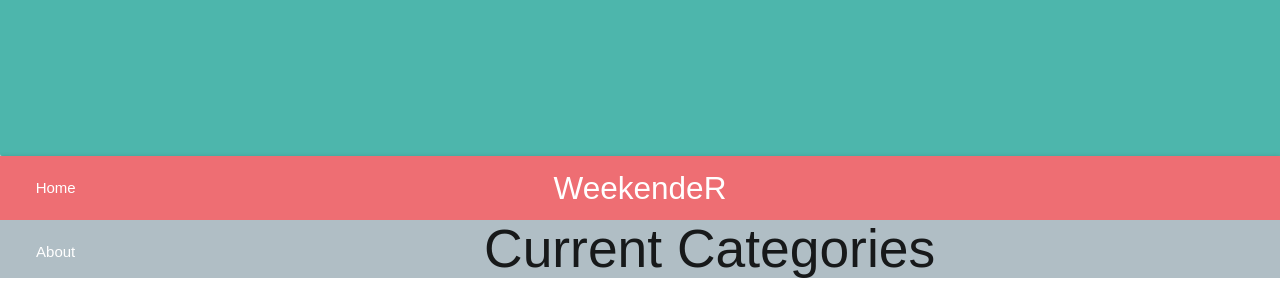
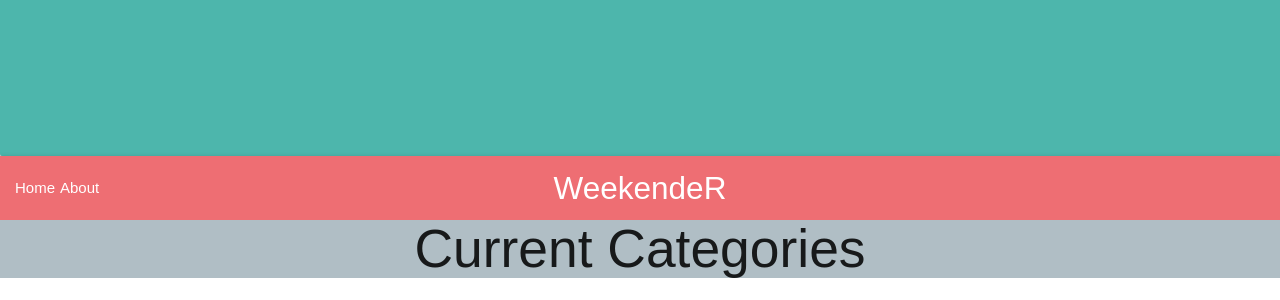
Before and after one commit to Carlysej89/weekendR, a website: page src/index.html in a window 1280 px wide. Shown: the part 2765-3065 px from the top of the page. Drawn offline with nearby package versions, Linux system fonts and the light colour scheme; some packages are replaced by stand-ins of ours; files that its build step writes are made by us from their sources; no server answers.

Commit message:
trying something

```diff
--- a/src/sass/homepage.scss
+++ b/src/sass/homepage.scss
@@ -7,8 +7,10 @@
 body{
   text-align: center;
 }
+header{
+  text-align: center;
+}
 .card-panel {
-  text-align: center;
   padding: 80%;
   margin-bottom: inherit;
   background: $backgroundColor;
@@ -23,8 +25,8 @@
  background-color: $themebackGroundColor;
 }
 li {
-  width: 80%;
-
+  height: 3em;
+  width: 3em;
 }
 section{
   background-color: $themebackGroundColor;
```
